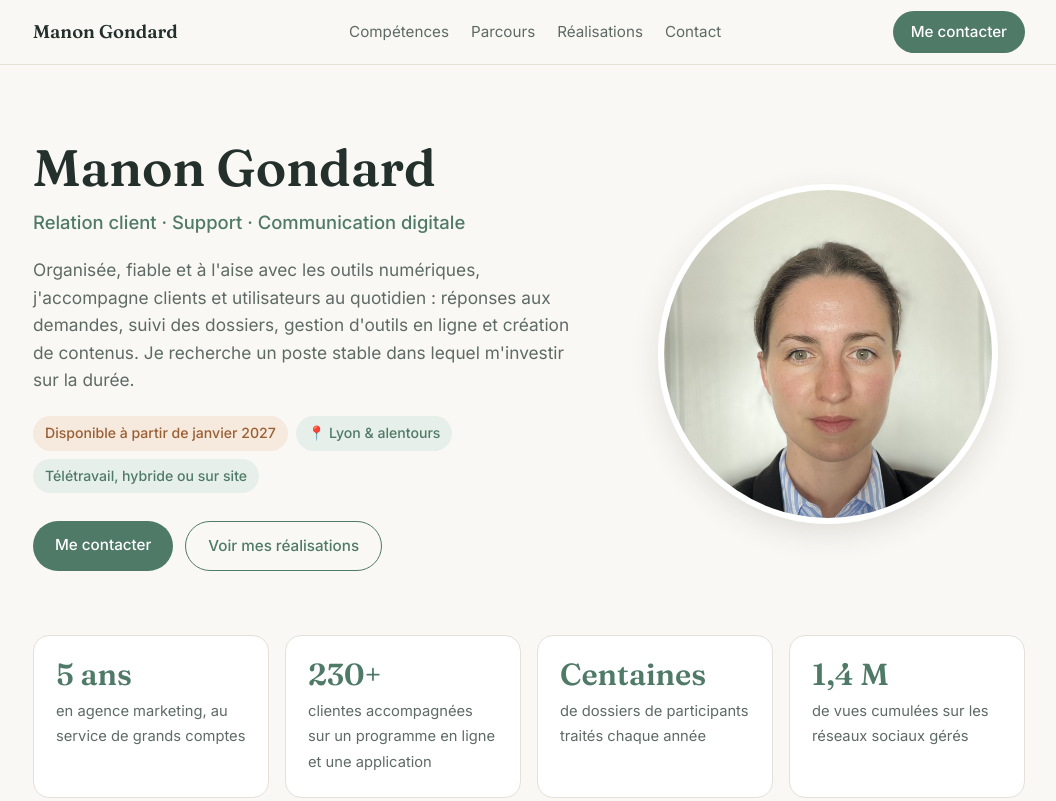
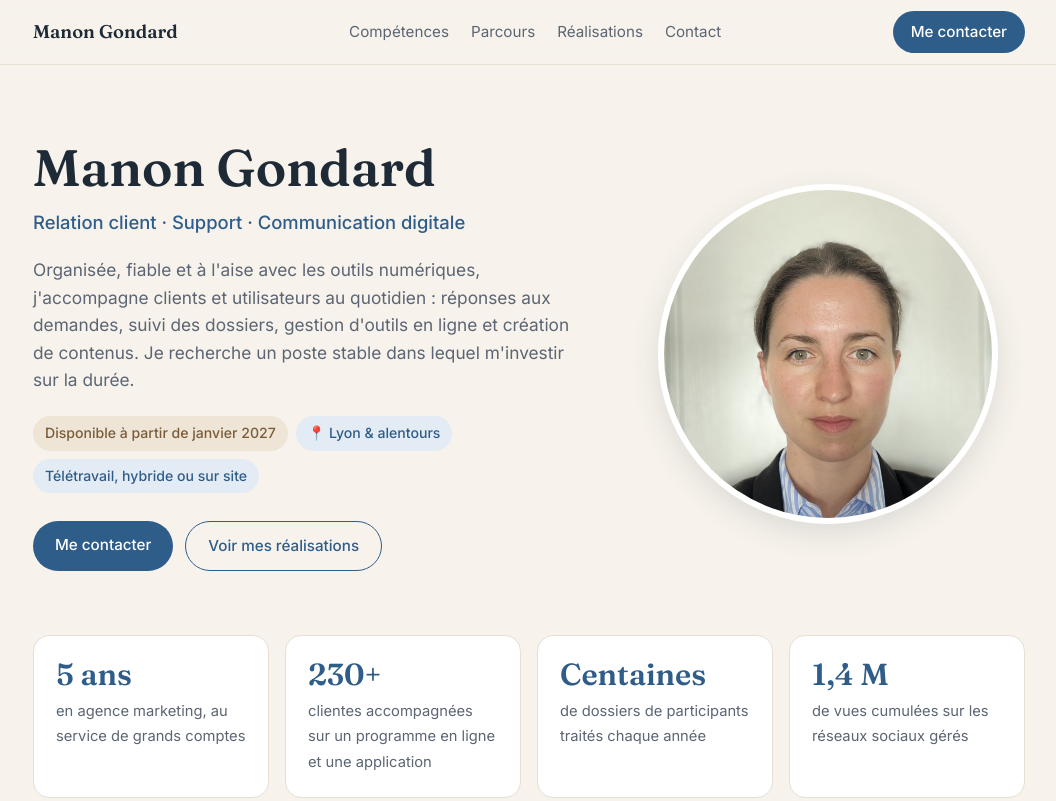
Before and after one commit to manongondard/manongondard.github.io, a plain HTML site: page index.html in a window 1280 px wide. Shown: the top 801 px of the page, without its empty margins (111-1167 px from the left). Drawn offline with Linux system fonts and the light colour scheme.

Commit message:
Couleurs : bleu et beige
Co-Authored-By: Claude Opus 5.5 <noreply@anthropic.com>
Claude-Session: https://claude.ai/code/session_01KW5oHxSixNGfR2HUA6M3hk

```diff
--- a/index.html
+++ b/index.html
@@ -10,8 +10,8 @@
 <link href="https://fonts.googleapis.com/css2?family=Fraunces:opsz,wght@9..144,500;9..144,600&family=Inter:wght@400;500;600&display=swap" rel="stylesheet">
 <style>
   :root{
-    --bg:#faf8f4; --card:#ffffff; --ink:#23302b; --muted:#5e6b65;
-    --accent:#4f7a68; --accent-soft:#e6efe9; --line:#e5e1d8; --warm:#c98a5a;
+    --bg:#f7f3ec; --card:#ffffff; --ink:#1f2a37; --muted:#5b6573;
+    --accent:#2f5d8a; --accent-soft:#e3ebf4; --line:#e6dfd2; --warm:#9c7b55;
     --radius:16px;
   }
   *{box-sizing:border-box;margin:0;padding:0}
@@ -26,7 +26,7 @@
   section+section{border-top:1px solid var(--line)}
 
   /* Navigation */
-  header{position:sticky;top:0;z-index:10;background:rgba(250,248,244,.92);backdrop-filter:blur(8px);border-bottom:1px solid var(--line)}
+  header{position:sticky;top:0;z-index:10;background:rgba(247,243,236,.92);backdrop-filter:blur(8px);border-bottom:1px solid var(--line)}
   nav{display:flex;align-items:center;justify-content:space-between;height:64px;gap:16px}
   .logo{font-family:Fraunces,serif;font-weight:600;font-size:1.15rem;text-decoration:none}
   .links{display:flex;gap:22px;list-style:none;font-size:.95rem}
@@ -37,7 +37,7 @@
   /* Boutons */
   .btn{display:inline-block;padding:12px 22px;border-radius:999px;text-decoration:none;font-weight:500;font-size:.95rem;transition:.2s}
   .btn-main{background:var(--accent);color:#fff}
-  .btn-main:hover{background:#3f6656}
+  .btn-main:hover{background:#244a6f}
   .btn-ghost{border:1.5px solid var(--accent);color:var(--accent)}
   .btn-ghost:hover{background:var(--accent-soft)}
 
@@ -48,9 +48,9 @@
   .hero p.pitch{font-size:1.08rem;color:var(--muted);margin-bottom:22px;max-width:540px}
   .tags{display:flex;flex-wrap:wrap;gap:8px;margin-bottom:28px}
   .tag{background:var(--accent-soft);color:var(--accent);padding:6px 12px;border-radius:999px;font-size:.88rem;font-weight:500}
-  .tag.dispo{background:#f6e9de;color:#9a5f33}
+  .tag.dispo{background:#efe5d6;color:#7a5c38}
   .actions{display:flex;gap:12px;flex-wrap:wrap}
-  .photo{width:100%;max-width:340px;aspect-ratio:1;object-fit:cover;border-radius:50%;justify-self:center;border:6px solid #fff;box-shadow:0 10px 30px rgba(35,48,43,.12)}
+  .photo{width:100%;max-width:340px;aspect-ratio:1;object-fit:cover;border-radius:50%;justify-self:center;border:6px solid #fff;box-shadow:0 10px 30px rgba(31,42,55,.12)}
   @media(max-width:760px){.hero{grid-template-columns:1fr;gap:32px;padding-top:40px}.photo{max-width:220px;order:-1}}
 
   /* Chiffres */
```
